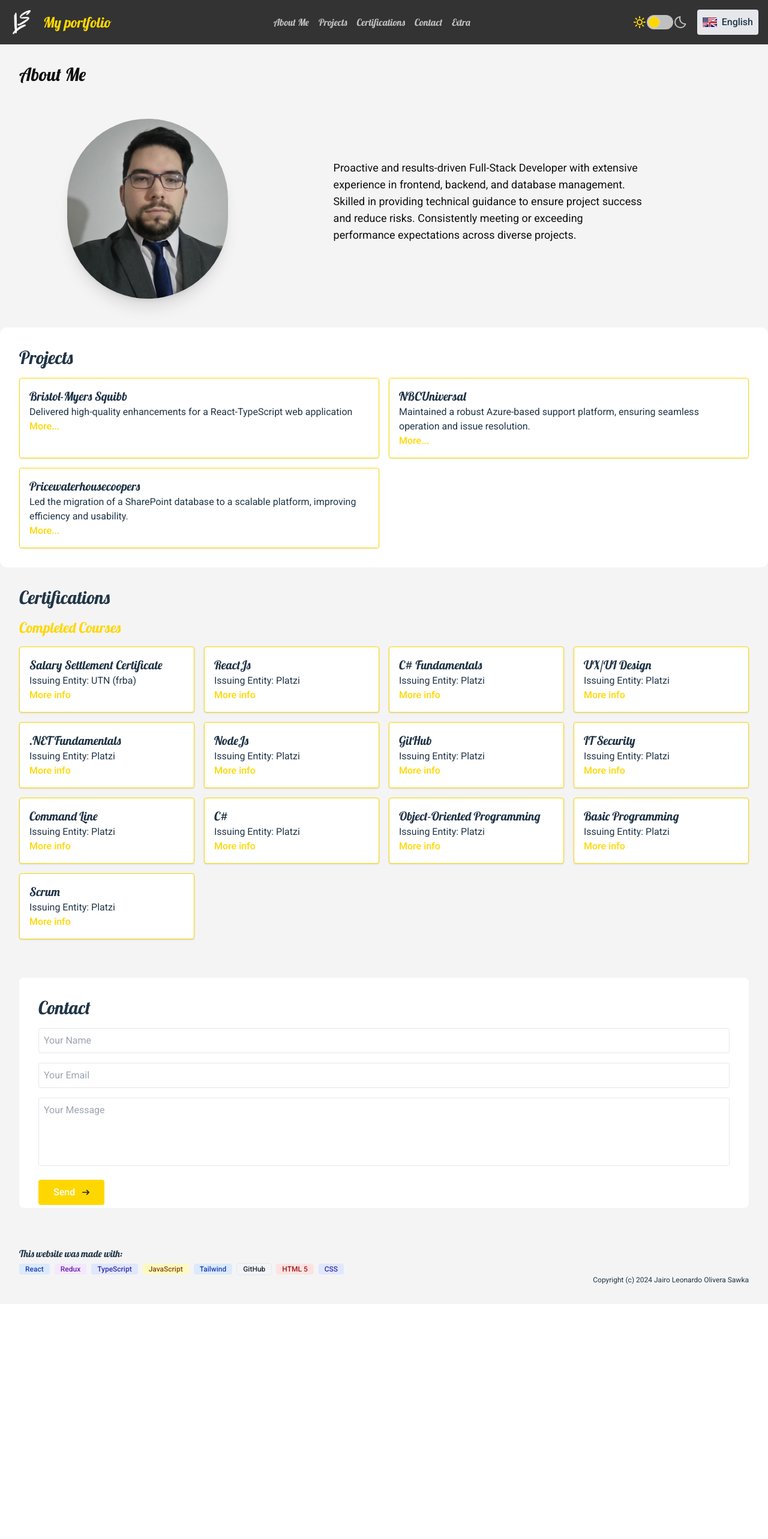
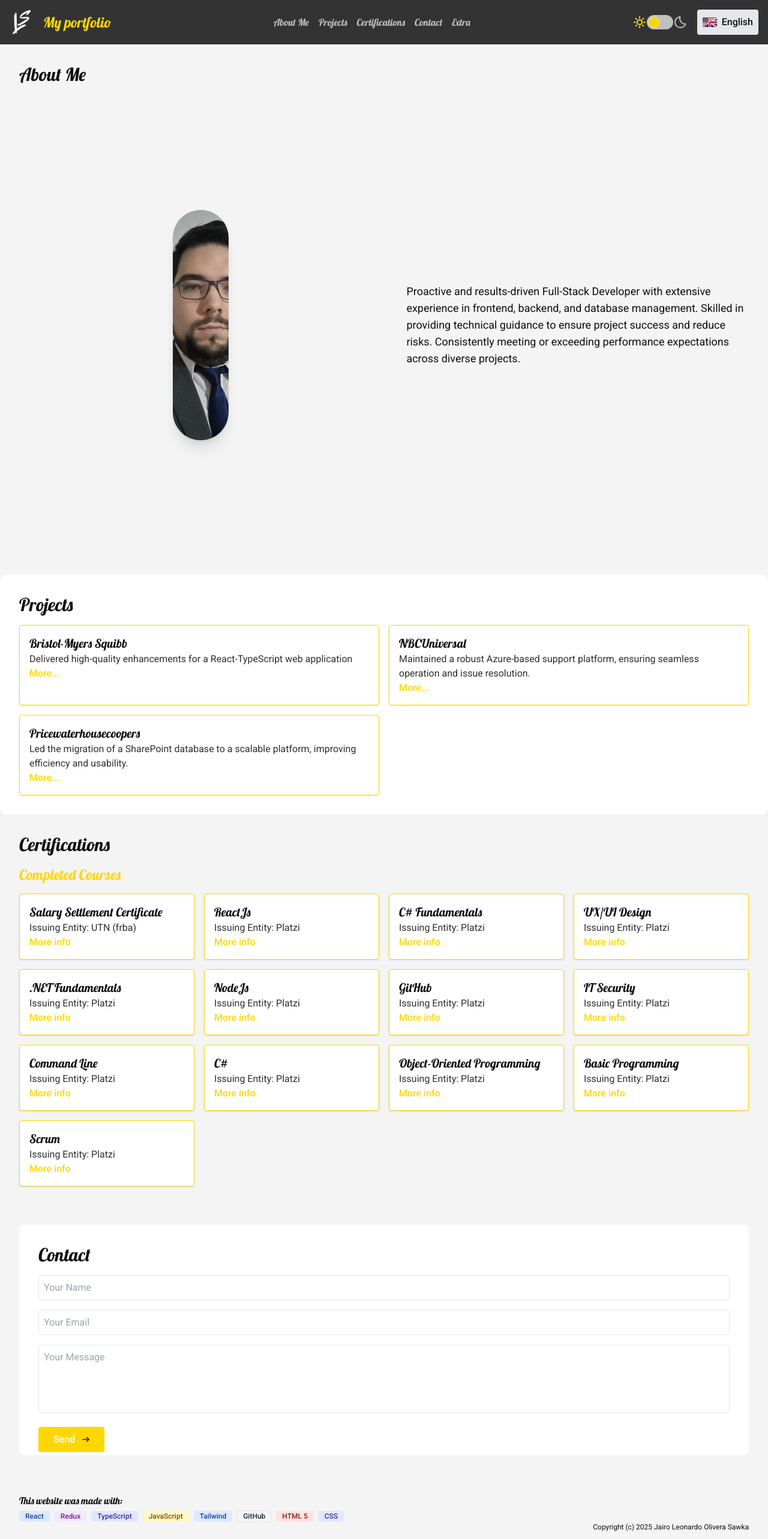
Before and after one commit to leosawka/MyResume, a React (Vite) app: page / in a window 1280 px wide. Shown: the top 2566 px of the page at 60% size. Before the commit the page ends 2174 px from the top, so only its background shows below. Built offline with nearby package versions, Linux system fonts and the light colour scheme.

Commit message:
changing text font color

```diff
--- a/src/components/About/About.tsx
+++ b/src/components/About/About.tsx
@@ -6,17 +6,22 @@ export default function About() {
   const { t } = useTranslation();
 
   return (
-    <section id="about" className="p-8 bg-background dark:bg-primary text-primary dark:text-gray-300">
-      <h2 className="text-3xl font-bold mb-4 text-primary dark:text-white">{t("about.title")}</h2>
-      <div className="flex items-center">
-        <TiltEffect className="w-full h-120 rounded-full mt-10 ml-20 mb-4">
-          <img
-            src={imageProfile}
-            alt="profile"
-            className="w-full h-full object-cover transition-transform duration-200"
-          />
+    <section
+      id="about"
+      className="p-8 bg-background dark:bg-primary text-primary dark:text-gray-300"
+    >
+      <h2 className="text-3xl font-bold mb-4 text-primary dark:text-white">
+        {t("about.title")}
+      </h2>
+      <div className="flex items-center gap-10">
+        <TiltEffect className="w-96 h-96 rounded-full overflow-hidden shadow-lg mx-64 my-48">
+            <img
+              src={imageProfile}
+              alt="profile"
+              className="w-full h-full object-cover"
+            />
         </TiltEffect>
-        <p className="text-lg px-44">{t("about.description")}</p>
+        <p className="text-lg max-w-xl">{t("about.description")}</p>
       </div>
     </section>
   );
--- a/src/components/AditionalInfo/AditionalInfo.tsx
+++ b/src/components/AditionalInfo/AditionalInfo.tsx
@@ -4,7 +4,7 @@ export default function AditionalInfo() {
   const { t } = useTranslation();
 
   return (
-    <section id="info" className="p-8 bg-background dark:bg-primary dark:text-white">
+    <section id="info" className="p-8 bg-background text-primary dark:bg-primary dark:text-white">
       <h3 className="text-l">
         {t("aditionalInfo.firstInfo")}
         <div>
@@ -18,7 +18,7 @@ export default function AditionalInfo() {
           <span style={{fontFamily: "Roboto"}} className="bg-indigo-100 text-indigo-800 text-xs font-medium me-2 px-2.5 py-0.5 rounded dark:bg-indigo-900 dark:text-indigo-300">CSS</span>
         </div>
       </h3>
-      <p className="text-xs text-right">Copyright (c) 2024 Jairo Leonardo Olivera Sawka</p>
+      <p className="text-xs text-right">Copyright (c) 2025 Jairo Leonardo Olivera Sawka</p>
     </section>
   );
 }
--- a/src/components/Certifications/Certifications.tsx
+++ b/src/components/Certifications/Certifications.tsx
@@ -22,7 +22,7 @@ export default function Certifications() {
 
   return (
     <section id="certifications" className="p-8">
-      <h2 className="text-3xl font-bold mb-4 dark:text-white">{DOMPurify.sanitize(t("certifications.title"))}</h2>
+      <h2 className="text-3xl font-bold mb-4 text-primary dark:text-white">{DOMPurify.sanitize(t("certifications.title"))}</h2>
       <h2 className="text-2xl mb-4 text-accent-gold dark:text-white">{DOMPurify.sanitize(t("certifications.firstSubtitle"))}</h2>
       <div className="grid grid-cols-1 md:grid-cols-4 gap-4">
         {certifications.map((certification, index) => (
@@ -30,10 +30,10 @@ export default function Certifications() {
             key={index}
             className="p-4 border bg-white dark:bg-secondary border-accent-gold dark:border-accent-silver rounded shadow hover:shadow-lg dark:shadow-lg dark:hover:shadow-gray-700 dark:transition-shadow dark:duration-700"
           >
-            <h3 className="text-xl font-bold dark:text-gray-100">
+            <h3 className="text-xl font-bold text-primary dark:text-gray-100">
               {DOMPurify.sanitize(t(`certifications.courses.${certification.id}`))}
             </h3>
-            <p className="dark:text-gray-500">
+            <p className=" text-secondary dark:text-gray-500">
               {DOMPurify.sanitize(t("certifications.issuingEntity"))}: {certification.entity}
             </p>
             <a href={DOMPurify.sanitize(certification.link)} className="text-accent-gold hover:underline">
--- a/src/components/Contact/Contact.tsx
+++ b/src/components/Contact/Contact.tsx
@@ -51,7 +51,7 @@ export default function Contact() {
         }}
       >
         <div
-          className="absolute w-full h-full bg-white dark:bg-secondary rounded-lg p-8"
+          className="absolute w-full h-full bg-white text-primary dark:bg-secondary rounded-lg p-8"
           style={{
             backfaceVisibility: "hidden",
           }}
--- a/src/components/Header/LanguageSelector.tsx
+++ b/src/components/Header/LanguageSelector.tsx
@@ -21,7 +21,7 @@ function LanguageSelector() {
 
   return (
     <div className="relative">
-      <button onClick={toggleDropdown} className="flex items-center p-2 border rounded bg-gray-200 dark:text-accent-silver dark:bg-gray-700">
+      <button onClick={toggleDropdown} className="flex items-center p-2 border rounded bg-gray-200 text-primary dark:text-accent-silver dark:bg-gray-700">
         <img
           src={languages.find((lang) => lang.code === language)?.flag}
           alt={language}
@@ -30,13 +30,13 @@ function LanguageSelector() {
         {languages.find((lang) => lang.code === language)?.label}
       </button>
       {isOpen && (
-        <ul className="absolute mt-2 w-full bg-white dark:bg-gray-800 shadow-lg border rounded">
+        <ul className="absolute mt-2 w-full bg-white text-primary dark:bg-gray-800 shadow-lg border rounded">
           {languages.map((lang) => (
             <li
               key={lang.code}
               onClick={() => handleLanguageChange(lang.code)}
-              className={`flex items-center p-2 cursor-pointer hover:bg-gray-300 dark:hover:bg-gray-700 ${
-                lang.code === language ? "bg-gray-300 dark:bg-gray-700 dark:text-accent-silver" : ""}`}>
+              className={`flex items-center p-2 cursor-pointer text-secondary hover:bg-gray-300 dark:hover:bg-gray-700 ${
+                lang.code === language ? "bg-gray-300 text-primary dark:bg-gray-700 dark:text-accent-silver" : ""}`}>
               <img src={lang.flag} alt={lang.label} className="w-6 h-4 mr-2" />
               {lang.label}
             </li>
--- a/src/components/Projects/Projects.tsx
+++ b/src/components/Projects/Projects.tsx
@@ -12,12 +12,12 @@ export default function Projects() {
 
   return (
     <section id="projects" className="p-8 rounded-xl dark:rounded-xl bg-white dark:bg-secondary">
-      <h2 className="text-3xl font-bold mb-4 dark:text-white">{DOMPurify.sanitize(t("projects.title"))}</h2>
+      <h2 className="text-3xl font-bold mb-4 text-primary dark:text-white">{DOMPurify.sanitize(t("projects.title"))}</h2>
       <div className="grid grid-cols-1 md:grid-cols-2 gap-4">
         {projects.map((project, index) => (
           <div key={index} className="p-4 border border-accent-gold dark:border-accent-silver rounded shadow hover:shadow-lg dark:shadow-lg dark:hover:shadow-gray-700 dark:transition-shadow dark:duration-700">
-            <h3 className="text-xl font-bold dark:text-gray-100">{project.name}</h3>
-            <p className="dark:text-gray-500">{project.description}</p>
+            <h3 className="text-xl font-bold text-primary dark:text-gray-100">{project.name}</h3>
+            <p className=" text-secondary dark:text-gray-500">{project.description}</p>
             <a href={project.link} className="text-accent-gold hover:underline">{DOMPurify.sanitize(t("projects.description"))}</a>
           </div>
         ))}
```
